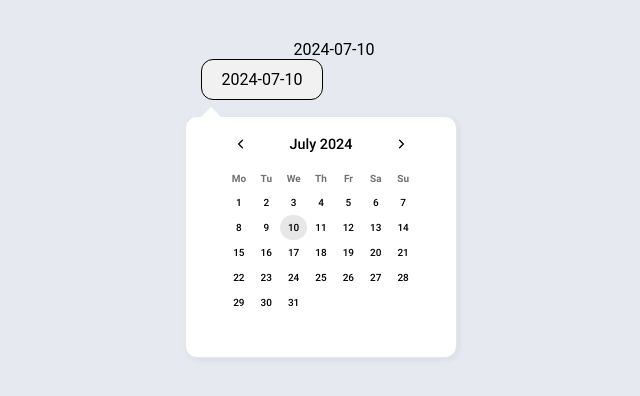
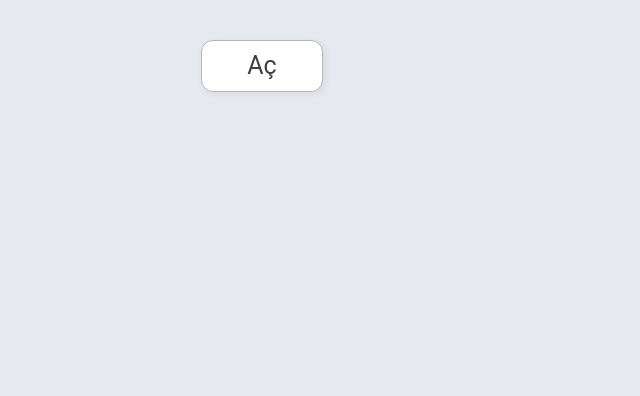
Before and after one commit to Mwiert/miniSpa, a Vue app: page /timebenders in a window 1280 px wide. Shown: the top 396 px of the page, without its empty margins (306-946 px from the left). Built offline with nearby package versions, Linux system fonts and the light colour scheme; a web font is replaced by a local one.

Commit message:
add date button with props and emits

```diff
--- a/src/components/UIDatePicker.vue
+++ b/src/components/UIDatePicker.vue
@@ -1,14 +1,13 @@
 <template>
     <div class="ui-date-picker-c">
-        <UIDateRangePicker :selectedDate="currentDate"></UIDateRangePicker>
-        <div class="ui-date-picker-wrapper">
+      <UIDateRangePicker :selectedDate="firstSelectedDate" @dateSelected="updateSelectedDate" @closeCalendar="toggleCalendar"></UIDateRangePicker>
+      <div class="ui-date-picker-wrapper" v-show="openCalendar">
         <div>
           <div class="calendar">
             <div class="header">
               <button class="nav-button" @click="onClickToLeft" v-show="minDate < currentDate">
                 <img src="../assets/icons/arrow-left.svg" alt="" />
               </button>
-
               <span class="current-date">{{ dateHolder }}</span>
               <button class="nav-button" @click="onClickToRight" v-show="currentDate < maxDate">
                 <img src="../assets/icons/arrow-right.svg" alt="" />
@@ -58,8 +57,7 @@
         weekdays: ['Mo', 'Tu', 'We', 'Th', 'Fr', 'Sa', 'Su'],
         calendarDate: dayjs(this.initialDate),
         daysInMonth: [] as date[],
-        TodaysDate: null as date | null,
-        firstSelectedDate: null as date | null,
+        firstSelectedDate: dayjs(this.initialDate).format('DD-MMMM-YYYY'),
         currentDate: this.initialDate,
         presentDate: dayjs().format('YYYY-MM-DD'),
         minDate: dayjs().subtract(this.yearRange, 'year').format('YYYY-MM-DD'),
@@ -70,12 +68,14 @@
     props: {
       yearRange: { type: Number, default: 1 },
       initialDate: { type: String, default: dayjs().format('YYYY-MM-DD') },
-
     },
-
     methods: {
-      isCalendarOpened() {
-        this.openCalendar = !this.openCalendar
+      updateSelectedDate(date) {
+        this.firstSelectedDate = date;
+        this.applySelectedClass();
+      },
+      toggleCalendar(state) {
+        this.openCalendar = state;
       },
       totalDaysInMonth() {
         let daysInWholeMonth = []
@@ -112,15 +112,8 @@
           daysInWholeMonth.push({ date: '', inactive: true, isToday: false })
         }
 
-        if (this.firstSelectedDate !== null) {
-          for (let i = 0; i < daysInWholeMonth.length; i++) {
-            if (daysInWholeMonth[i].date === this.firstSelectedDate.date) {
-              daysInWholeMonth[i].selected = true
-            }
-          }
-        }
-
         this.daysInMonth = daysInWholeMonth
+        this.applySelectedClass();
       },
       onClickToRight() {
         this.calendarDate = this.calendarDate.add(1, 'month')
@@ -139,18 +132,14 @@
         return this.calendarDate.format('YYYY')
       },
       selectDate(date: date) {
-        if (this.firstSelectedDate === null) {
-          console.log(date)
-          this.firstSelectedDate = date
-          this.firstSelectedDate.selected = true
-        } else {
-          this.firstSelectedDate.selected = false
-          this.firstSelectedDate = date
-          console.log(date)
-          this.firstSelectedDate.selected = true
-        }
-
-        this.$emit('dateSelected', this.firstSelectedDate.date)
+        this.firstSelectedDate = date.date
+        this.$emit('dateSelected', date.date)
+        this.applySelectedClass();
+      },
+      applySelectedClass() {
+        this.daysInMonth.forEach(day => {
+          day.selected = day.date === this.firstSelectedDate;
+        });
       }
     },
     computed: {
@@ -170,7 +159,6 @@
 
   .ui-date-picker-c {
     align-self: center;
-
     .ui-date-picker-wrapper {
       background: #ffffff;
       box-shadow: 2px 2px 6px #5c75991a;
@@ -183,7 +171,6 @@
       flex-direction: column;
       align-items: center;
       position: relative;
-
       &::before {
         content: '';
         position: absolute;
@@ -199,14 +186,12 @@
         padding-top: 1.2rem;
         width: 100%;
         justify-content: space-around;
-
         .header {
           position: relative;
           display: flex;
           justify-content: space-between;
           align-items: center;
           width: 100%;
-
           .nav-button {
             position: absolute;
             top: 50%;
@@ -236,7 +221,6 @@
           }
         }
       }
-
       .weekdays,
       .days {
         list-style: none;
@@ -248,7 +232,6 @@
         text-align: center;
         font-size: 10px;
       }
-
       .weekdays {
         padding-top: 20px;
         font-weight: 700;
@@ -257,7 +240,6 @@
       }
       .days {
         padding-top: 6px;
-
         .isToday {
           background: #e7e7e7;
           border-radius: 16px;
@@ -275,13 +257,11 @@
         pointer-events: none;
         cursor: not-allowed;
       }
-
       .days li.inactive {
         visibility: hidden;
         pointer-events: none;
         cursor: not-allowed;
       }
-
       .days li.selected {
         background-color: $accent-primary-color;
         border-radius: 4px;
--- a/src/components/UIDateRangePicker.vue
+++ b/src/components/UIDateRangePicker.vue
@@ -1,7 +1,21 @@
 <template>
     <div class="ui-date-range-picker-c">
-        {{ selectedDate }}
-        <div class="button" @click="toggleCalendar">{{ closeCalendar ? "Aç" : selectedDate }}</div>
+        <div class="button" @click="toggleCalendar">
+           <div v-if="!openCalendar" class="open">Aç</div>
+              <div v-else class="prompted-date">
+                <div class="day">
+                    {{ selectedDate.split('-')[0] }}
+                </div>
+                <div class='month-year'>
+                    <div class="month">
+                        {{ formatMonth(selectedDate.split('-')[1]) }}
+                    </div>
+                    <div class="year">
+                        {{ selectedDate.split('-')[2] }}
+                    </div>
+                </div>
+            </div>
+        </div>
     </div>
 </template>
 
@@ -11,23 +25,44 @@ import dayjs from 'dayjs';
 export default {
     name: 'UIDateRangePicker',
     props: {
-        selectedDate: { type: String, default: dayjs().format('YYYY-MM-DD') },
+        selectedDate: { type: String, default: dayjs().format('DD-MM-YYYY') },
     },
     data() {
         return {
-            closeCalendar: false
+            openCalendar: false,
         };
     },
     methods: {
         toggleCalendar() {
-            this.closeCalendar = !this.closeCalendar;
-            this.$emit('closeCalendar', this.closeCalendar);
+            this.openCalendar = !this.openCalendar;
+            this.$emit('closeCalendar', this.openCalendar);
+        },
+        formatMonth(month) {
+            const months = {
+                '01': 'January',
+                '02': 'February',
+                '03': 'March',
+                '04': 'April',
+                '05': 'May',
+                '06': 'June',
+                '07': 'July',
+                '08': 'August',
+                '09': 'September',
+                '10': 'October',
+                '11': 'November',
+                '12': 'December',
+            };
+            return months[month] || month;
         },
     }
 };
 </script>
 
 <style lang="scss" scoped>
+
+@import '../assets/css/variables.scss';
+@import '../assets/css/_fonts.scss';
+
 .ui-date-range-picker-c {
     display: flex;
     flex-direction: column;
@@ -36,12 +71,19 @@ export default {
     text-align: center;
     padding: 1rem;
 
+
+
     .button {
-        border: 1px solid black;
-        background: #f1f1f1;
-        color: black !important;
-        width: 100px;
-        color: white;
+      background: #ffffff;
+      box-shadow: 2px 2px 6px #5858581a;
+      border: 1px solid #b6b6b6;
+      border-radius: $border-radius-medium;
+      opacity: 1;
+      width: 100px;
+      height: 30px;
+        justify-content: center;
+        align-items: center;
+        justify-items: center;
         text-align: center;
         text-decoration: none;
         font-size: 16px;
@@ -49,6 +91,48 @@ export default {
         padding: 10px;
         cursor: pointer;
         border-radius: 12px;
+
+        .open{
+            display: flex;
+            flex-direction: row;
+            justify-content: center;
+            text-align: center;
+            gap: 5px;
+            align-items: center;
+            font-size: 25px;
+            color: #2b2b2b;
+            opacity: 0.9;
+        }
+        .prompted-date{
+            display: flex;
+            flex-direction: row;
+            justify-content: center;
+            text-align: center;
+            gap: 5px;
+            align-items: center;
+
+
+            .day{
+                font-size: 25px;
+                font-weight: bold;
+                color: #2b2b2b;
+                opacity: 0.9;
+
+
+            }
+            .month-year{
+                display: flex;
+                flex-direction: column;
+                justify-content: space-around;
+                align-items: start;
+                font-size: 10px;
+
+                .year{
+                    color:#5e5e5e
+                }
+            }
+        }
     }
+
 }
 </style>
--- a/src/pages/TimeBenders.vue
+++ b/src/pages/TimeBenders.vue
@@ -9,7 +9,6 @@
   import UIDatePicker from '../components/UIDatePicker.vue';
   import dayjs from 'dayjs';
   export default {
-
     name: 'TimeBenders',
     components: {
       UIDatePicker,
@@ -17,27 +16,19 @@ export default {
     data() {
       return {
         selectedDate: dayjs().format('YYYY-MM-DD'),
-
       }
     },
     methods: {
-
       handleDateSelected(firstDate: string) {
         this.selectedDate = firstDate;
-            console.log("Selected Date: ", firstDate)
       },
-
     }
-
-
-
-
   }
   </script>
 
   <style lang="scss" scoped>
-.time-benders-c{
-
+  .time-benders-c {
+    user-select: none;
     display: flex;
     flex-direction: column;
     justify-content: space-around;
@@ -46,9 +37,5 @@ export default {
     padding: 1rem;
     width: 100%;
     height: 100%;
-
   }
-
-
-
   </style>
```
Lines whose indentation alone changed are shown as unchanged.
